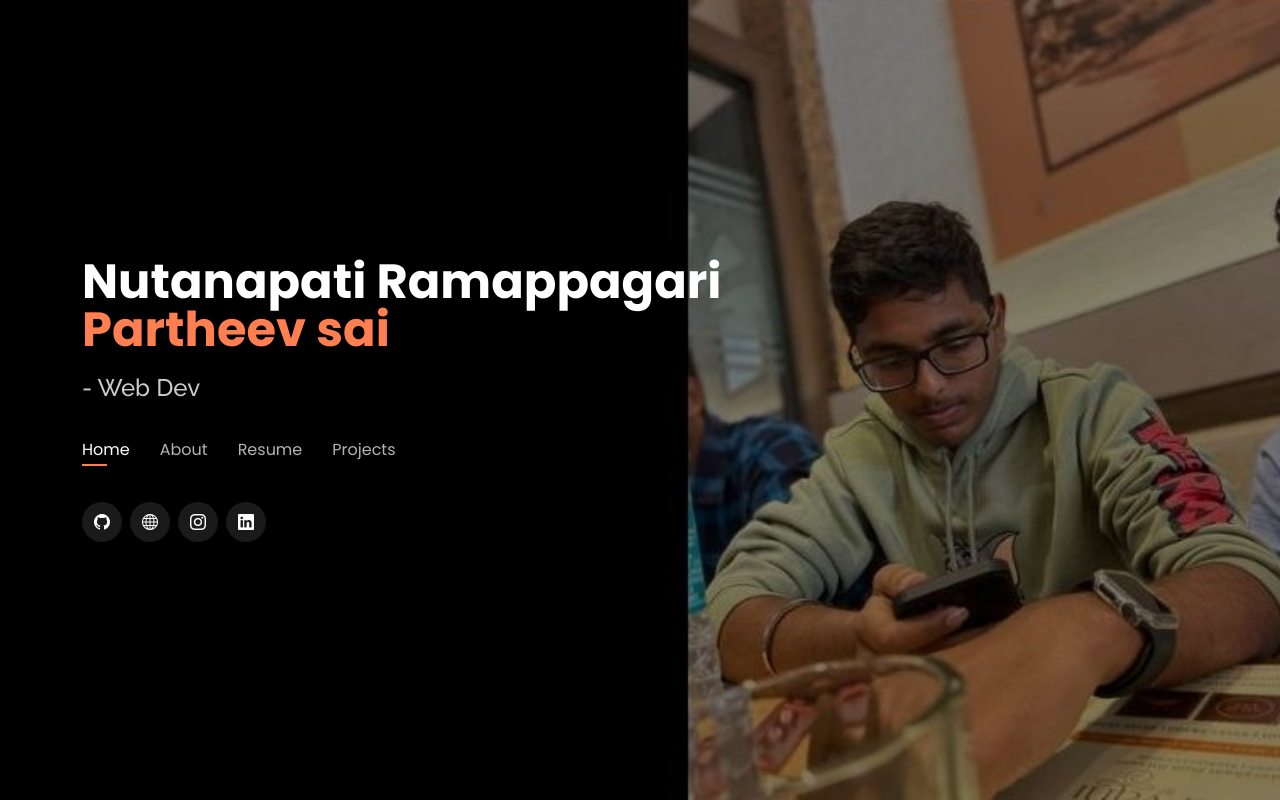
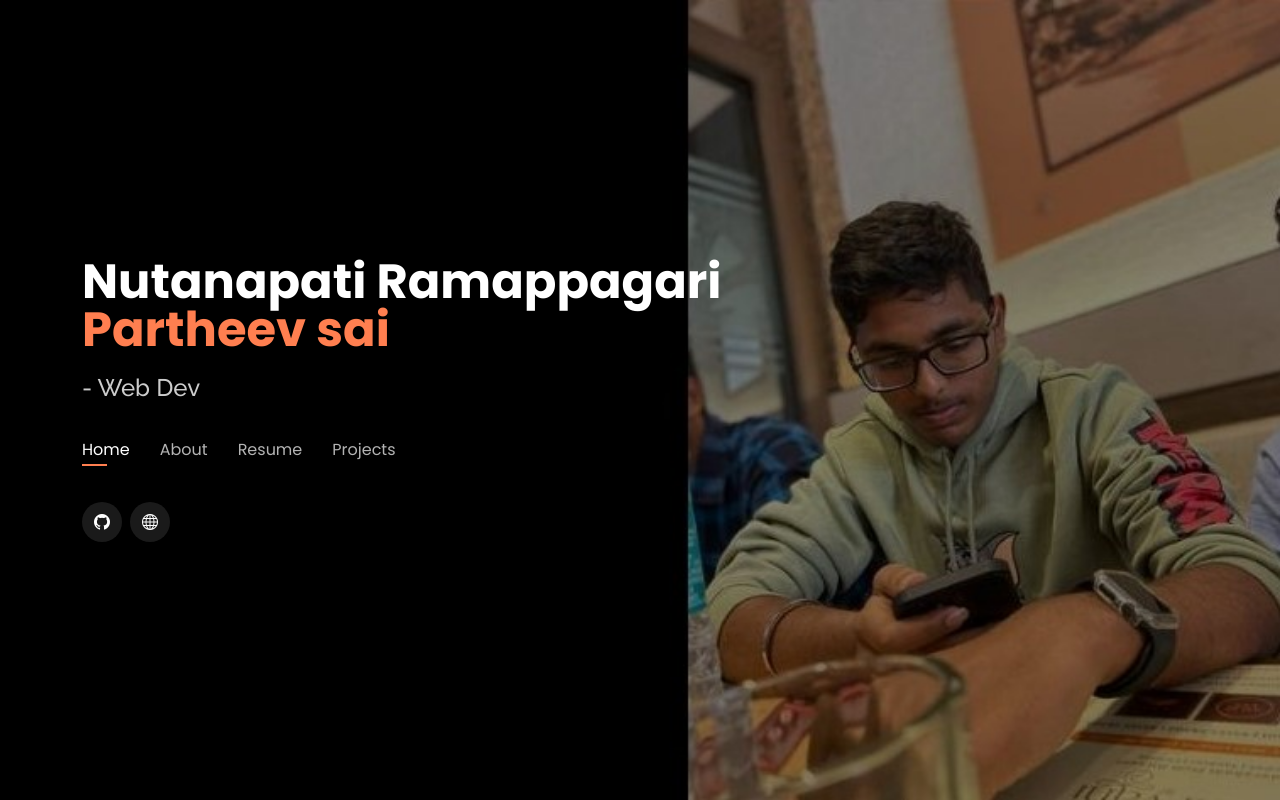
Before and after one commit to nrpartheev/nrpartheev.github.io, a plain HTML site: page index.html in a window 1280 px wide. Drawn offline with nearby package versions, Linux system fonts and the light colour scheme.

```diff
--- a/index.html
+++ b/index.html
@@ -49,8 +49,6 @@
       <div class="social-links">
         <a href="https://github.com/nrpartheev/nrpartheev" class="github"><i class="bi bi-github"></i></a>
         <a href="https://partheevctfwriteups.blogspot.com/" class="website"><i class="bi bi-globe"></i></a>
-        <a href="#" class="instagram"><i class="bi bi-instagram"></i></a>
-        <a href="#" class="linkedin"><i class="bi bi-linkedin"></i></a>
       </div>
 
     </div>
```
